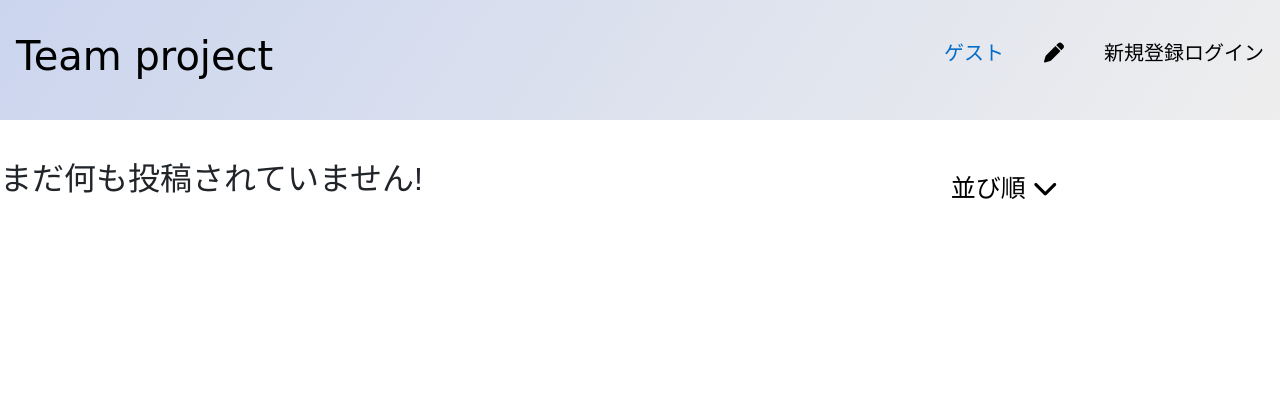
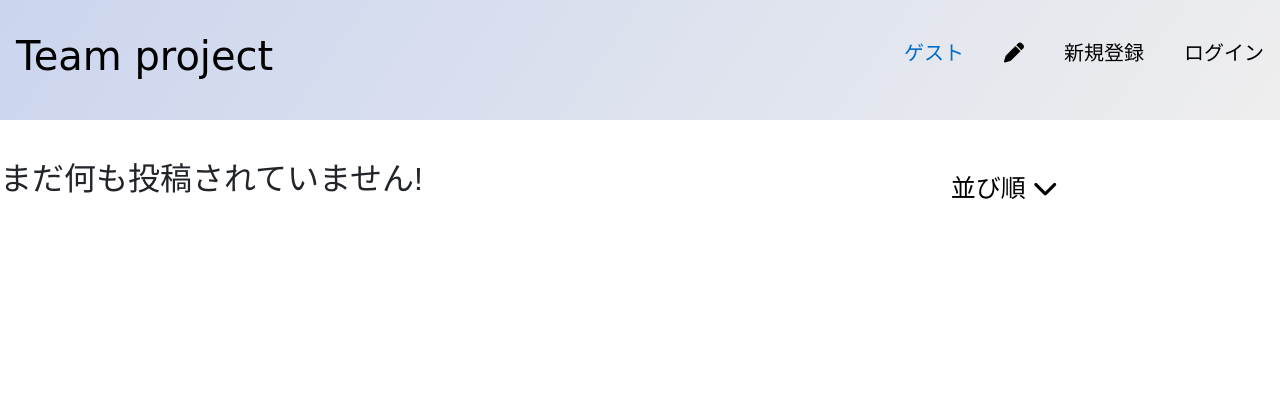
Before and after one commit to s1f102101615/SNSLike, a Django app: template teamapp/templates/teamapp/userpage.html in a window 1280 px wide. Shown: the top 420 px of the page. Run offline with Django 3.2, Linux system fonts and the light colour scheme; the template is opened without the code that fills it, so the values that code supplies are empty; some libraries are stand-ins or nearby versions; some web fonts are replaced.

Commit message:
微調整
ｃｓｓ

```diff
--- a/teamapp/templates/teamapp/userpage.html
+++ b/teamapp/templates/teamapp/userpage.html
@@ -34,9 +34,9 @@
       <li class="rightyose"><a href="{% url 'post' %}"><i class="fas fa-pen"></i></a></li>
       <li class="rightyose"><a href="{% url 'registration' %}">新規登録</a></li>
       {% if user.is_anonymous %}
-      <a href="{% url 'Login' %}">ログイン</a>
+      <li class="rightyose"><a href="{% url 'Login' %}">ログイン</a></li>
       {% else %}
-      <a href="{% url 'Logout' %}">ログアウト</a>
+      <li class="rightyose"><a href="{% url 'Logout' %}">ログアウト</a></li>
       {% endif %}
     </ul>
   </footer>
```
